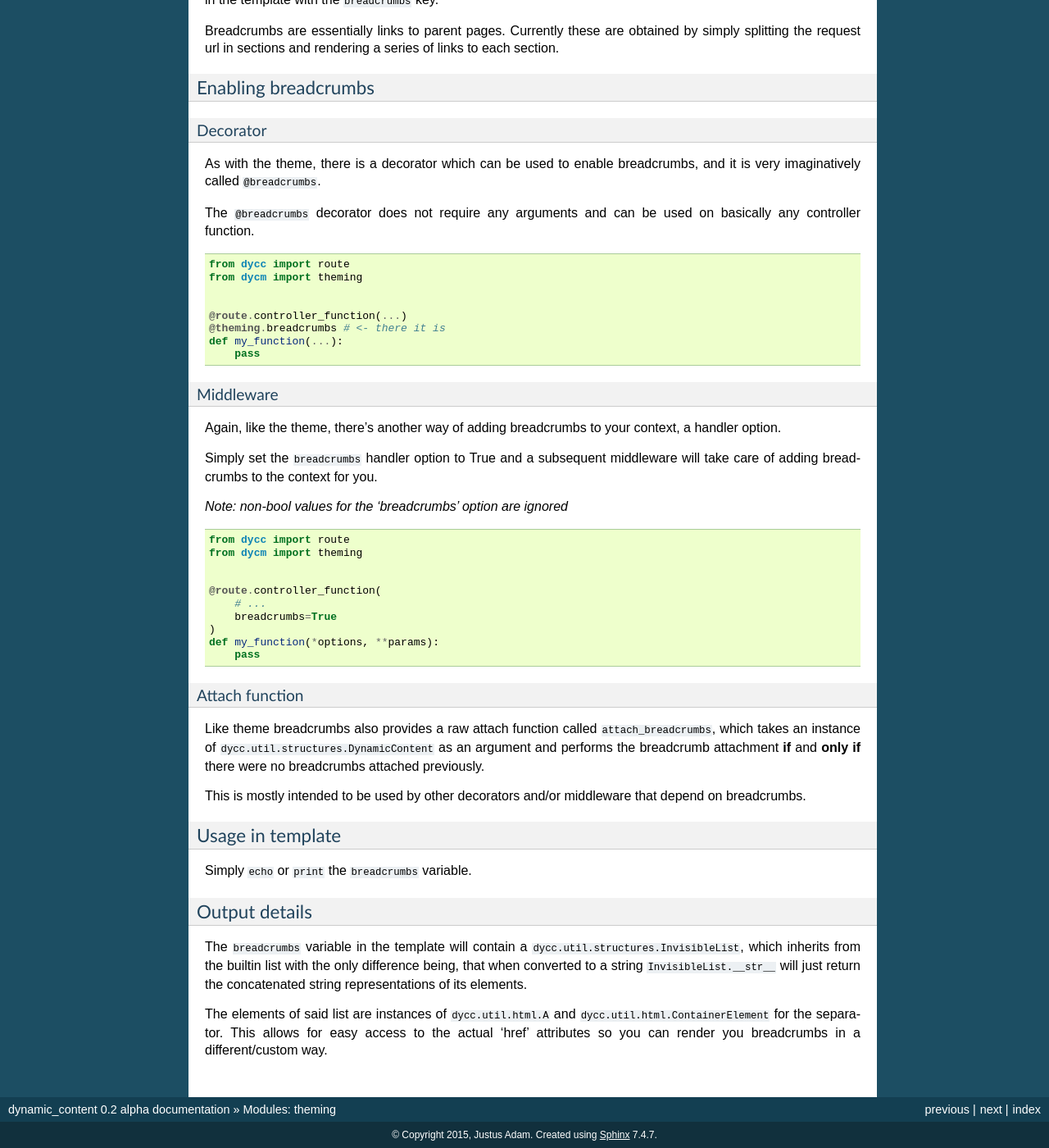
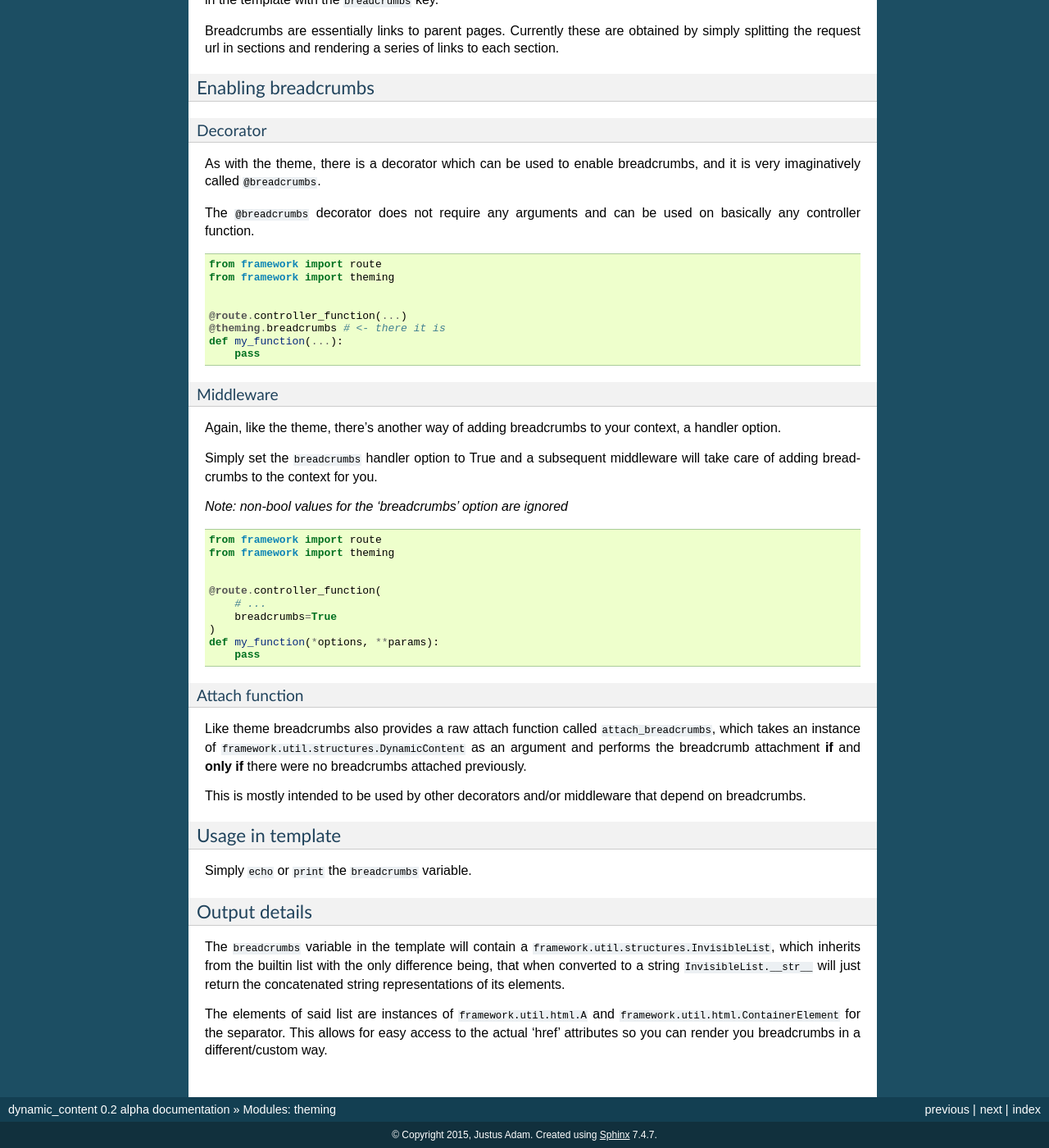
Before and after one commit to JustusAdam/dynamic_content_documentation, a Sphinx documentation site: the page built from source/module-theming.rst, in a window 1280 px wide and 1400 px high, scrolled down 2167 px. Shown: the whole window at 82% size. Built offline with Sphinx 7.4.7, drawn with Linux system fonts in a browser that asks for light colours; formulas are drawn with MathJax 3; some of the changed text lies outside the part shown.

Commit message:
fixing refs

```diff
--- a/source/module-theming.rst
+++ b/source/module-theming.rst
@@ -54,7 +54,7 @@ Full decorator signature:
 
 .. code:: python
 
-    def theme(default_theme=dycc.includes.settings.DEFAULT_THEME):
+    def theme(default_theme=DEFAULT_THEME):
         # ...
         pass # return wrapper function
 
@@ -89,7 +89,7 @@ The argument here can either be a bool or a theme name which to use as default t
 Attach function
 """""""""""""""
 
-Theme also provides a raw attach function called ``theme_dc_obj``. Which takes takes an instance of ``dyc.util.structures.DynamicContent`` and a default theme to use as an argument and will compile theme information and attach context variables as described above to the ``DynamicContent`` instance.
+Theme also provides a raw attach function called ``theme_dc_obj``. Which takes takes an instance of ``framework.util.structures.DynamicContent`` and a default theme to use as an argument and will compile theme information and attach context variables as described above to the ``DynamicContent`` instance.
 
 This is mostly intended to be used by other decorators and/or middleware that depend on the theme information or template variables.
 
@@ -119,8 +119,8 @@ The ``@breadcrumbs`` decorator does not require any arguments and can be used on
 
 .. code:: python
 
-    from dycc import route
-    from dycm import theming
+    from framework import route
+    from framework import theming
 
 
     @route.controller_function(...)
@@ -139,8 +139,8 @@ Simply set the ``breadcrumbs`` handler option to True and a subsequent middlewar
 
 .. code:: python
 
-    from dycc import route
-    from dycm import theming
+    from framework import route
+    from framework import theming
 
 
     @route.controller_function(
@@ -153,7 +153,7 @@ Simply set the ``breadcrumbs`` handler option to True and a subsequent middlewar
 Attach function
 """""""""""""""
 
-Like theme breadcrumbs also provides a raw attach function called ``attach_breadcrumbs``, which takes an instance of ``dycc.util.structures.DynamicContent`` as an argument and performs the breadcrumb attachment **if** and **only if** there were no breadcrumbs attached previously.
+Like theme breadcrumbs also provides a raw attach function called ``attach_breadcrumbs``, which takes an instance of ``framework.util.structures.DynamicContent`` as an argument and performs the breadcrumb attachment **if** and **only if** there were no breadcrumbs attached previously.
 
 This is mostly intended to be used by other decorators and/or middleware that depend on breadcrumbs.
 
@@ -165,6 +165,6 @@ Simply ``echo`` or ``print`` the ``breadcrumbs`` variable.
 Output details
 ^^^^^^^^^^^^^^
 
-The ``breadcrumbs`` variable in the template will contain a ``dycc.util.structures.InvisibleList``, which inherits from the builtin list with the only difference being, that when converted to a string ``InvisibleList.__str__`` will just return the concatenated string representations of its elements.
+The ``breadcrumbs`` variable in the template will contain a ``framework.util.structures.InvisibleList``, which inherits from the builtin list with the only difference being, that when converted to a string ``InvisibleList.__str__`` will just return the concatenated string representations of its elements.
 
-The elements of said list are instances of ``dycc.util.html.A`` and ``dycc.util.html.ContainerElement`` for the separator. This allows for easy access to the actual 'href' attributes so you can render you breadcrumbs in a different/custom way.
+The elements of said list are instances of ``framework.util.html.A`` and ``framework.util.html.ContainerElement`` for the separator. This allows for easy access to the actual 'href' attributes so you can render you breadcrumbs in a different/custom way.
```
